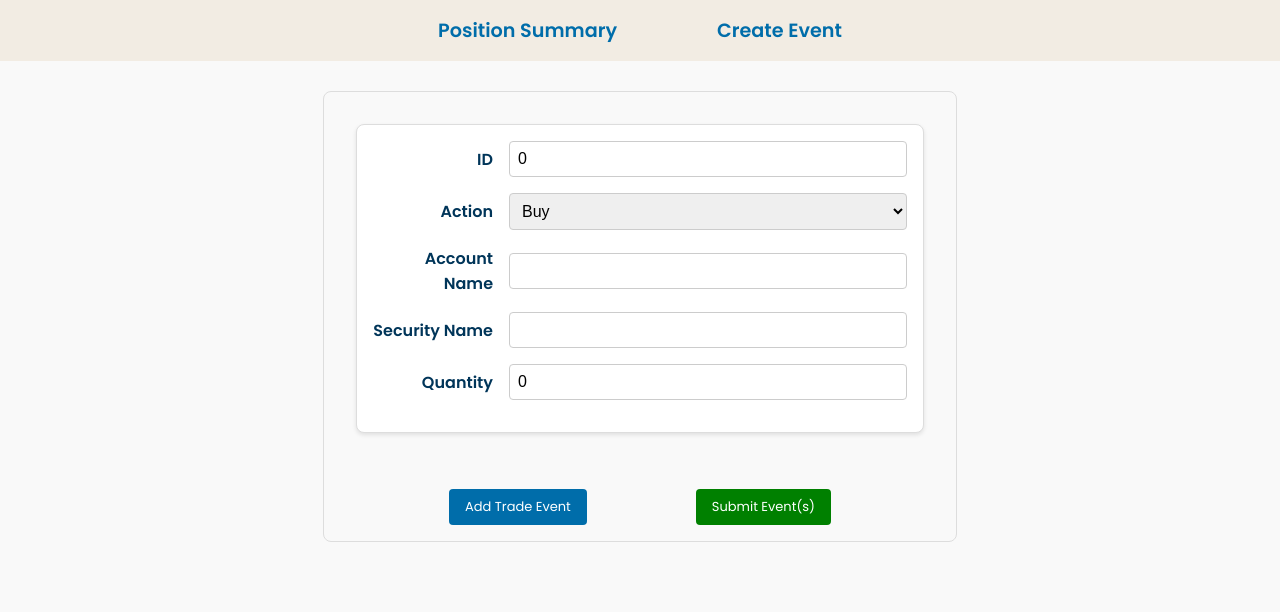
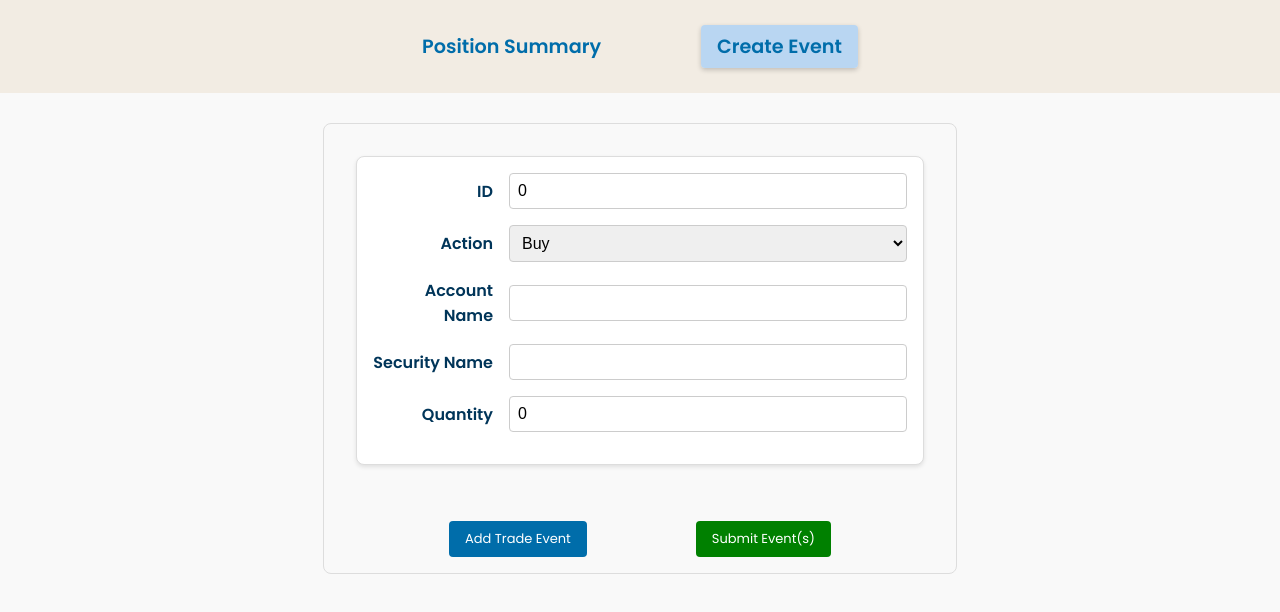
Before and after one commit to yiweichay/position-book-ui, a React (Create React App) app: page /create-event in a window 1280 px wide. Shown: the top 612 px of the page. Built offline with nearby package versions, Linux system fonts and the light colour scheme; no server answers.

Commit message:
Add styles, update READme

```diff
--- a/src/components/Navbar/Navbar.css
+++ b/src/components/Navbar/Navbar.css
@@ -1,6 +1,6 @@
 .Navbar {
   background-color:  hsl(36, 38%, 92%);
-  padding: 1rem;
+  padding: 2rem;
   display: flex;
   justify-content: center;
   align-items: center;
@@ -28,3 +28,10 @@
 .Navbar nav ul li a:hover {
   color: --secondary-color;
 }
+
+.Navbar nav ul li a.active {
+  background-color: var(--primary-color-light);
+  box-shadow: 0 2px 5px rgba(0,0,0,0.2);
+  padding: 0.5rem 1rem;
+  border-radius: 4px;
+}
--- a/src/components/Navbar/Navbar.tsx
+++ b/src/components/Navbar/Navbar.tsx
@@ -1,4 +1,4 @@
-import { Link } from "react-router-dom";
+import { NavLink } from "react-router-dom";
 import './Navbar.css';
 
 export const Navbar = () => {
@@ -7,10 +7,10 @@ export const Navbar = () => {
       <nav>
         <ul>
           <li>
-            <Link to="position-summary">Position Summary</Link>
+            <NavLink to="position-summary">Position Summary</NavLink>
           </li>
           <li>
-            <Link to="create-event">Create Event</Link>
+            <NavLink to="create-event">Create Event</NavLink>
           </li>
         </ul>
       </nav>
--- a/src/components/TradeEventForm/TradeEventForm.css
+++ b/src/components/TradeEventForm/TradeEventForm.css
@@ -5,14 +5,6 @@
   border-radius: 8px;
   max-width: 600px;
   margin: 0 auto;
-}
-
-.event-block {
-  margin-bottom: 1rem;
-  padding: 1rem;
-  border: 1px solid #ccc;
-  border-radius: 4px;
-  background-color: #fff;
 }
 
 button {
```
Also changed, not shown: 1 other file (tests, documents, lock files or other folders).
